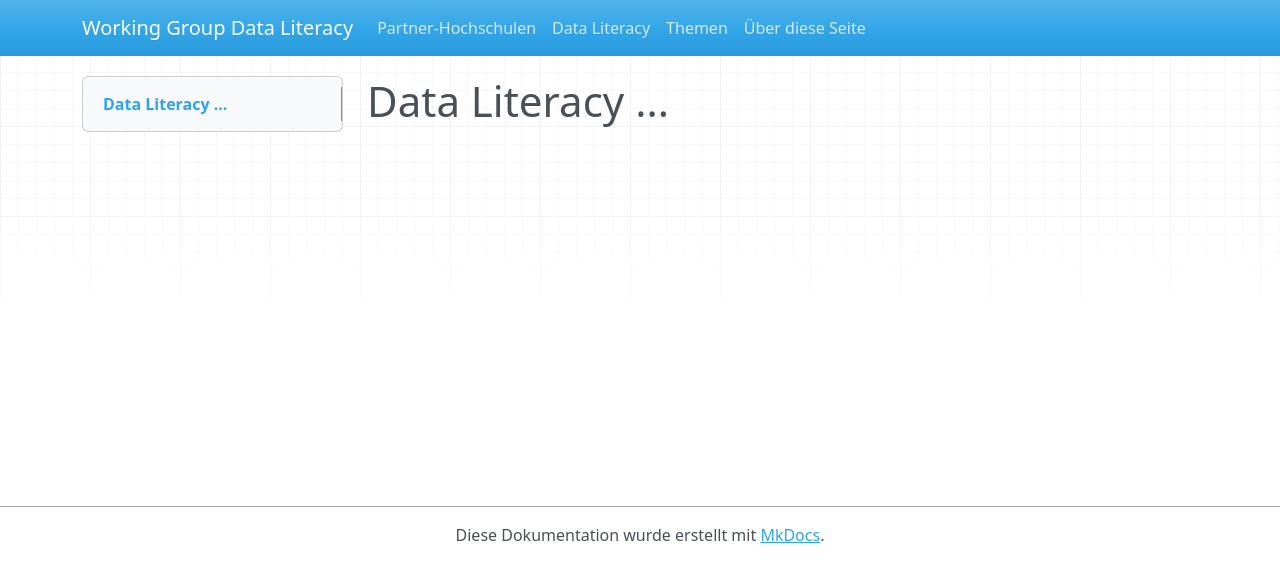
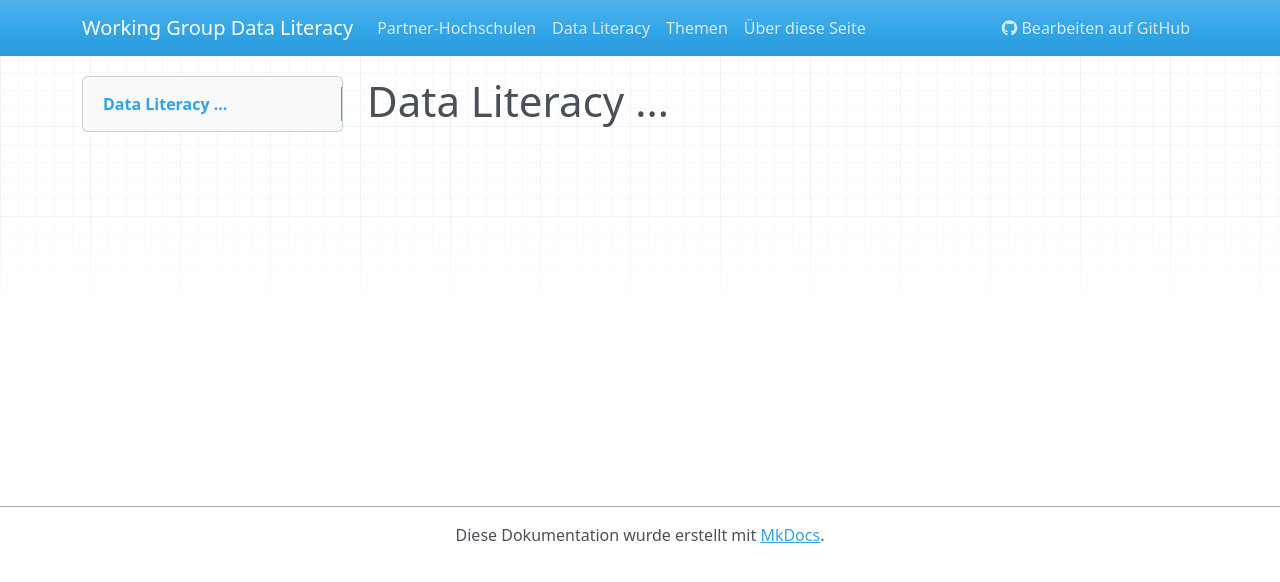
Before and after one commit to konrad/single-source-publishing-test, an MkDocs documentation site: the page built from docs/index.md, in a window 1280 px wide. Shown: the top 582 px of the page. Built offline with MkDocs 1.6.1, drawn with Linux system fonts in a browser that asks for light colours; nearby versions of some CDN libraries; some of the changed lines change nothing that is shown.

Commit message:
Add repo URL

```diff
--- a/mkdocs.yml
+++ b/mkdocs.yml
@@ -1,5 +1,6 @@
 site_name: Working Group Data Literacy
 site_url: https://konrad.github.io/single-source-publishing-test/
+repo_url: https://github.com/konrad/single-source-publishing-test
 nav:
   - Partner-Hochschulen: partner_hochschulen.md
   - Data Literacy: data_literacy.md
```
